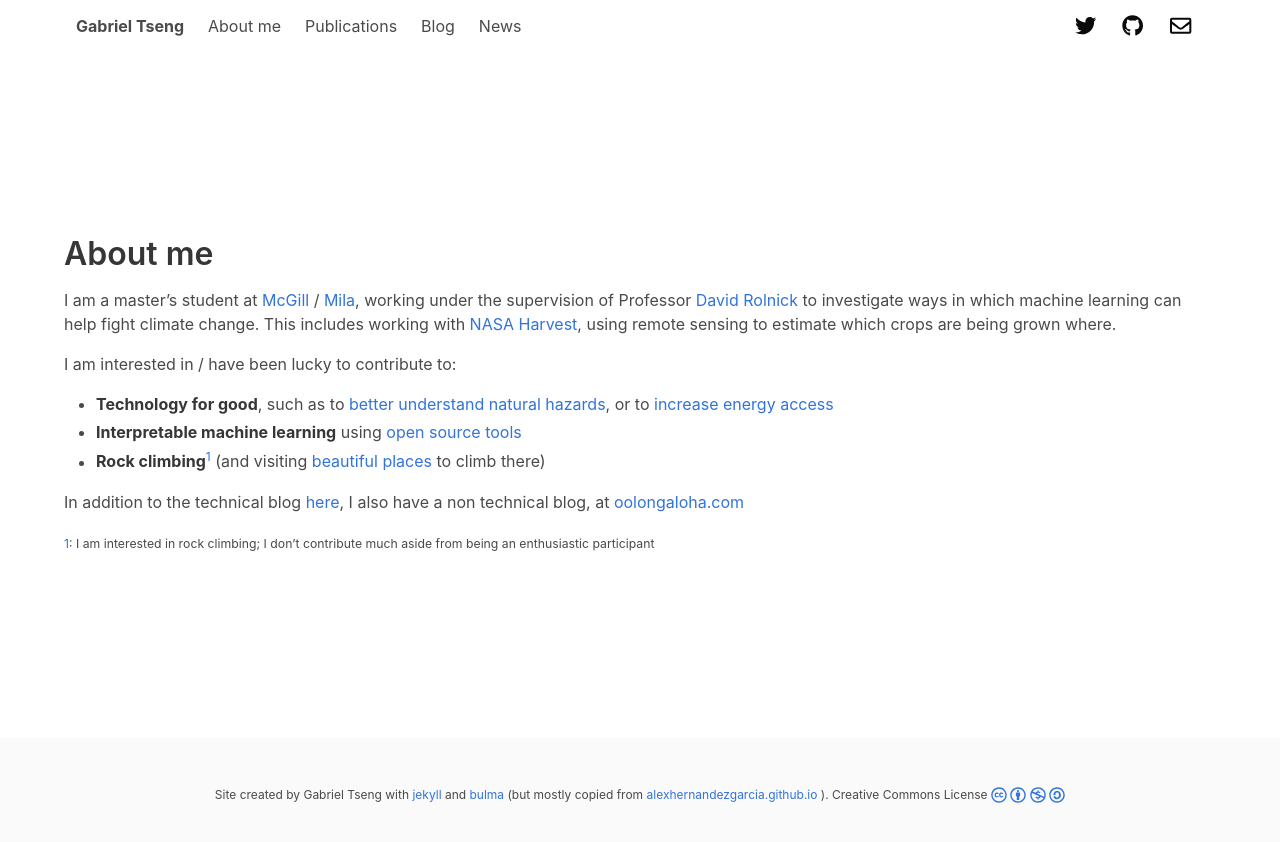
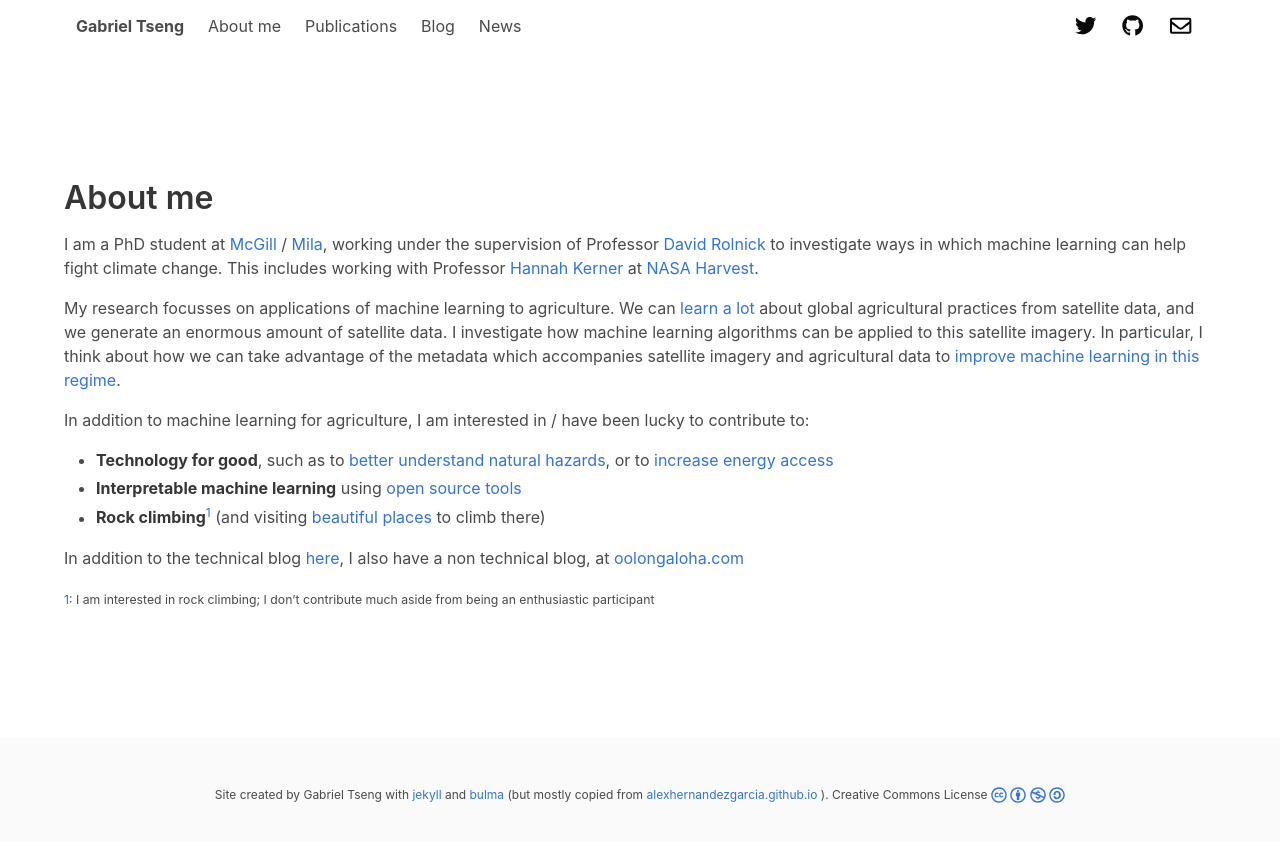
Before and after one commit to gabrieltseng/gabrieltseng.github.io, a Jekyll site: the page built from _pages/about.html, in a window 1280 px wide. Shown: the top 842 px of the page. Built offline with Jekyll 4.4.1, drawn with Linux system fonts in a browser that asks for light colours; nearby versions of some CDN libraries; a style sheet for code colours, icons or effects is not loaded.

Commit message:
Update about me

```diff
--- a/_includes/about.md
+++ b/_includes/about.md
@@ -1,8 +1,9 @@
-I am a master's student at [McGill](https://www.mcgill.ca/) / [Mila](https://mila.quebec/), working under the supervision of Professor [David Rolnick](https://davidrolnick.com/) to investigate ways in which machine learning can help fight climate change. This includes working with [NASA Harvest](https://nasaharvest.org/), using remote sensing to estimate which crops are being grown where.
+I am a PhD student at [McGill](https://www.mcgill.ca/) / [Mila](https://mila.quebec/), working under the supervision of Professor [David Rolnick](https://davidrolnick.com/) to investigate ways in which machine learning can help fight climate change. This includes working with Professor [Hannah Kerner](https://hannah-rae.github.io/) at [NASA Harvest](https://nasaharvest.org/).
 
-I am interested in / have been lucky to contribute to:
-* **Technology for good**, such as to [better understand natural hazards](https://github.com/esowc/ml_drought), or to
-[increase energy access](https://okrasolar.com/)
+My research focusses on applications of machine learning to agriculture. We can [learn a lot](https://arxiv.org/abs/2006.16866) about global agricultural practices from satellite data, and we generate an enormous amount of satellite data. I investigate how machine learning algorithms can be applied to this satellite imagery. In particular, I think about how we can take advantage of the metadata which accompanies satellite imagery and agricultural data to [improve machine learning in this regime](https://arxiv.org/abs/2202.02124).
+
+In addition to machine learning for agriculture, I am interested in / have been lucky to contribute to:
+* **Technology for good**, such as to [better understand natural hazards](https://github.com/esowc/ml_drought), or to [increase energy access](https://okrasolar.com/)
 * **Interpretable machine learning** using [open source tools](https://github.com/slundberg/shap)
 * **Rock climbing**<sup>[1](#note)</sup> (and visiting [beautiful places](https://i2.wp.com/oolongaloha.com/wp-content/uploads/2019/08/IMG_4514.png?w=2280&ssl=1) to climb there)
 
```
